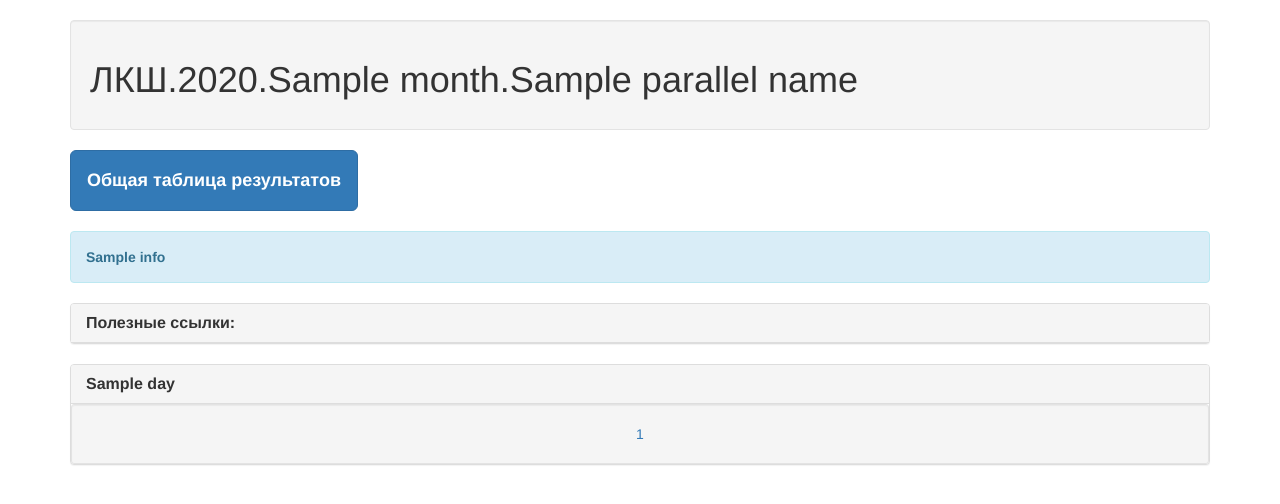
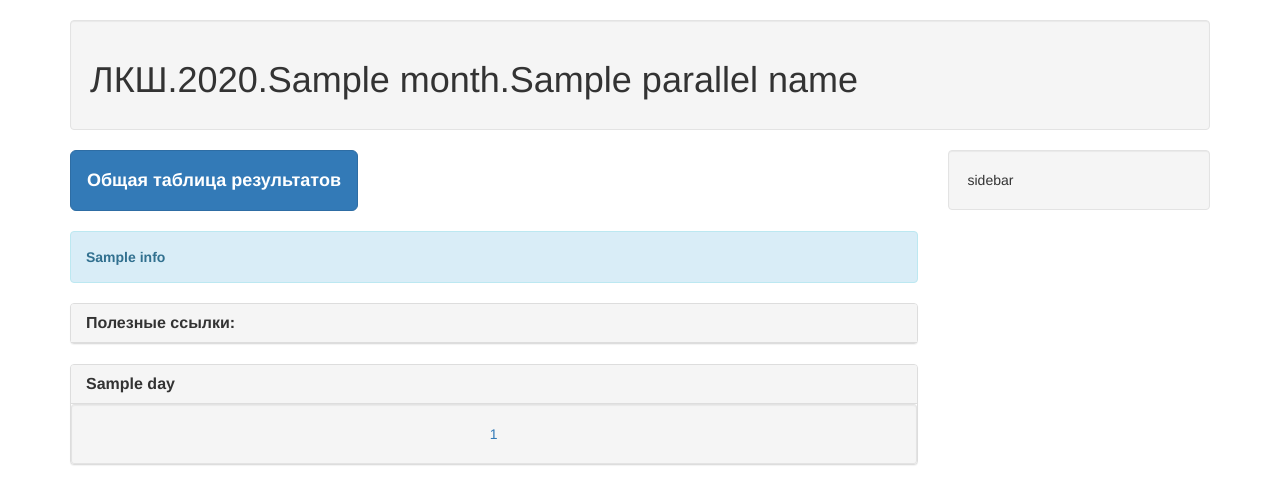
Before and after one commit to TTChangeTheWorld/lksh_parallel_page, a Python web app: template templates/parallel_page.html in a window 1280 px wide. Shown: the top 504 px of the page. Run offline with Jinja, Linux system fonts and the light colour scheme; the template is opened without the code that fills it: most values are stand-ins (such as "Sample title", 1, 10 or a date in 2020).

Commit message:
Add sidebar, add row/column layout, add encoding specification to config.py

```diff
--- a/config.py
+++ b/config.py
@@ -1,3 +1,5 @@
+# -*- coding: utf-8 -*-
+
 from classes import Day
 __author__ = 'TTChangeTheWorld'
 def get_config():
--- a/css/parallel_page.css
+++ b/css/parallel_page.css
@@ -1,3 +1,3 @@
 .results-btn {
-    margin-bottom:20px
+    margin-bottom: 20px;
 }
--- a/templates/parallel_page.html
+++ b/templates/parallel_page.html
@@ -16,6 +16,8 @@
     <script src="js/jquery.min.js"></script>
     <script src="js/bootstrap.min.js"></script>
     <div class="container">
+        <div class="row">
+            <div class="col-md-12">
                 <div class="well" style="margin-top:20px">
                     <div class="row-fluid">
                         <div>
@@ -26,14 +28,13 @@
 
                     </div>
                 </div>
+            </div>
+        </div>
+        <div class="row">
+            <div class="col-md-9">
                 <a href="a/">
                     <div class="btn btn-primary btn-lg results-btn">
-                <h4>
-                    <b>
-                        Общая таблица результатов
-                    </b>
-                </h4>
-
+                        <h4><b>Общая таблица результатов</b></h4>
                     </div>
                 </a>
                 {% for info in additional_info %}
@@ -84,5 +85,12 @@
                 </div>
                 {%endfor%}
             </div>
+            <div class="col-md-3">
+                <div class="well">
+                    sidebar
+                </div>
+            </div>
+        </div>
+    </div>
 </body>
 </html>
```
Also changed, not shown: index.html (+14 -6 lines). Lines whose indentation alone changed are shown as unchanged.
